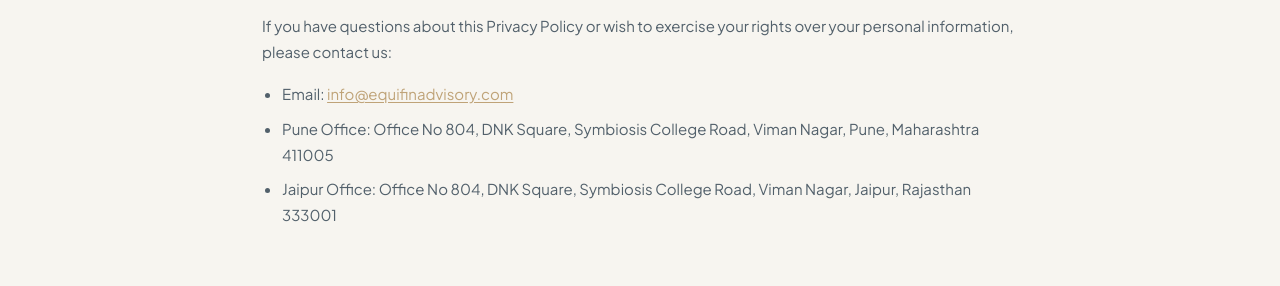
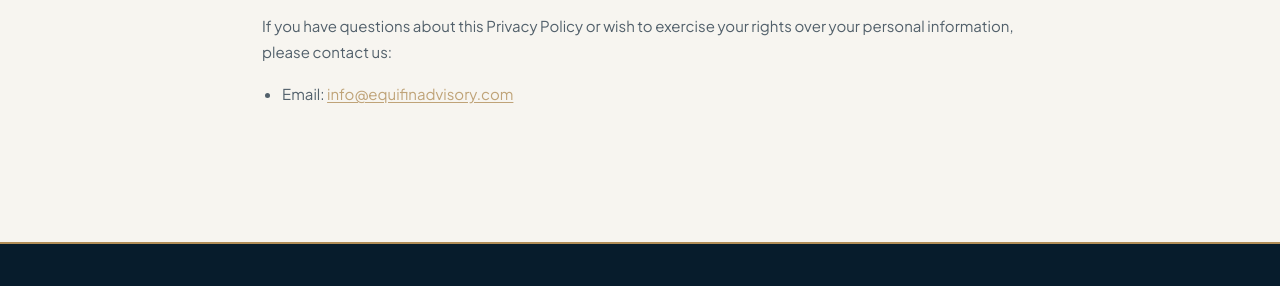
Before and after one commit to shubham2579-1/equifin-advisory, a plain HTML site: page privacy-policy.html in a window 1280 px wide. Shown: the part 3215-3501 px from the top of the page. Drawn offline with Linux system fonts and the light colour scheme.

Commit message:
Remove office addresses from legal page contact sections
Keeps only the email contact in the Privacy Policy and Terms of
Service contact sections, per request.

```diff
--- a/privacy-policy.html
+++ b/privacy-policy.html
@@ -405,8 +405,6 @@
         <p>If you have questions about this Privacy Policy or wish to exercise your rights over your personal information, please contact us:</p>
         <ul>
           <li>Email: <a href="mailto:info@equifinadvisory.com">info@equifinadvisory.com</a></li>
-          <li>Pune Office: Office No 804, DNK Square, Symbiosis College Road, Viman Nagar, Pune, Maharashtra 411005</li>
-          <li>Jaipur Office: Office No 804, DNK Square, Symbiosis College Road, Viman Nagar, Jaipur, Rajasthan 333001</li>
         </ul>
       </div>
     </div>
```
Also changed, not shown: terms-of-service.html (+0 -2 lines).
